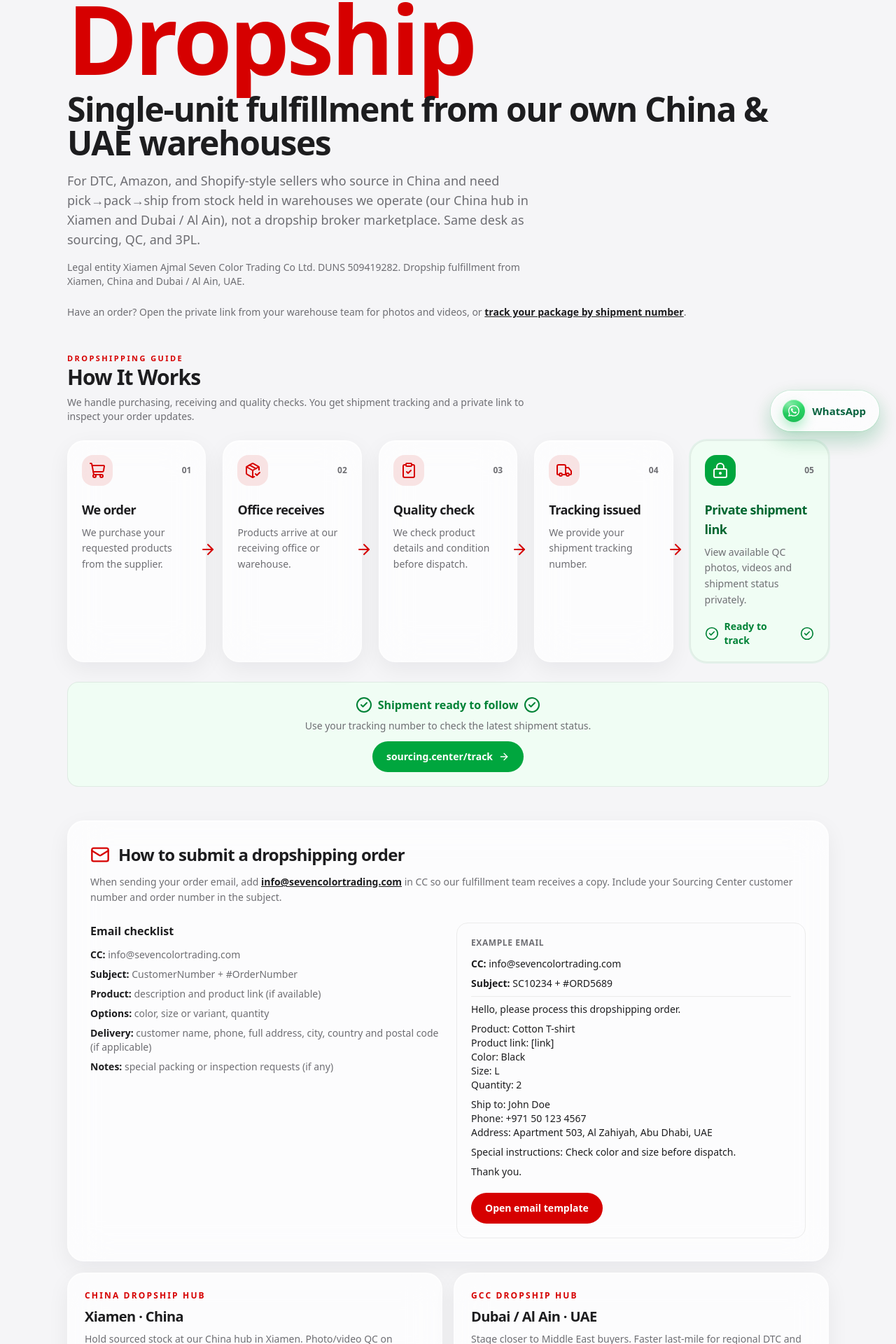
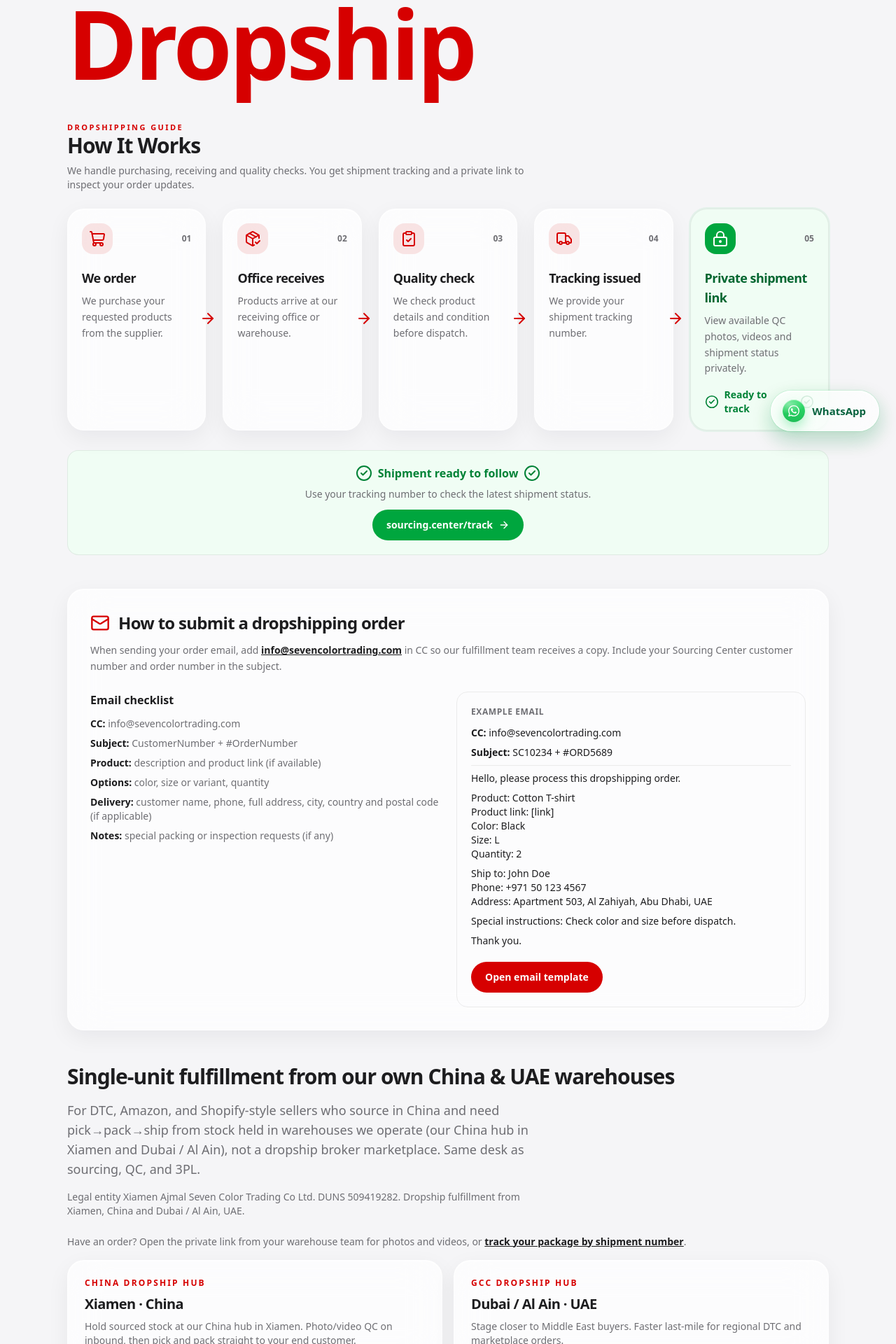
Before and after one commit to g0tPaid/sevencolortrading, a Next.js app: page /dropshipping in a window 1280 px wide. Shown: the part 160-2080 px from the top of the page at 70% size. Built offline with nearby package versions, Linux system fonts and the light colour scheme; no server answers; a web font is replaced by a local one.

Commit message:
Move single-unit fulfillment overview below email template

```diff
--- a/src/app/(marketing)/dropshipping/page.tsx
+++ b/src/app/(marketing)/dropshipping/page.tsx
@@ -3,7 +3,7 @@ import Link from "next/link";
 import { ArrowRight, ArrowDown, CheckCircle2, ClipboardCheck, Mail, PackageCheck, ShoppingCart, Truck, LockKeyhole } from "lucide-react";
 import { JsonLd } from "@/components/seo/json-ld";
 import { WhatsAppPrefill } from "@/components/layout/whatsapp-prefill";
-import { CtaBand, ServiceBadgeHero } from "@/components/shared/page-shell";
+import { CtaBand } from "@/components/shared/page-shell";
 import { Container } from "@/components/ui/primitives";
 import { company } from "@/lib/content";
 import { dropshippingFaqJsonLd, dropshippingPageJsonLd } from "@/lib/seo";
@@ -29,18 +29,7 @@ export default function DropshippingPage() {
         <p className="section-kicker">
           Seven Color Trading Co Ltd · own warehouses · not a broker
         </p>
-        <ServiceBadgeHero badge={dropshipping.eyebrow} subtitle={dropshipping.title} />
-        <p className="mt-4 max-w-2xl text-muted sm:text-lg">{dropshipping.description}</p>
-        <p className="mt-4 max-w-2xl text-sm text-muted">
-          Legal entity {company.legalNameFull}. DUNS {company.credentials.dunsNumber}. Dropship
-          fulfillment from{" "}
-          {dropshippingBenefits.map((h) => `${h.city}, ${h.country}`).join(" and ")}.
-        </p>
-
-        <p className="mt-6 text-sm text-muted">
-          Have an order? Open the private link from your warehouse team for photos and videos, or{" "}
-          <Link href="/track" className="font-semibold text-ink underline">track your package by shipment number</Link>.
-        </p>
+        <h1 className="mt-3 font-display text-[4.25rem] font-semibold leading-[0.95] tracking-tight text-accent sm:text-[7rem] lg:text-[8.5rem]">{dropshipping.eyebrow}</h1>
 
         <section className="mt-12" aria-labelledby="dropship-process">
           <div className="mb-6">
@@ -110,6 +99,22 @@ export default function DropshippingPage() {
           </div>
         </section>
 
+        <section className="mt-12" aria-labelledby="dropship-overview">
+          <h2 id="dropship-overview" className="font-display text-2xl font-semibold tracking-tight text-ink sm:text-3xl">{dropshipping.title}</h2>
+        <p className="mt-4 max-w-2xl text-muted sm:text-lg">{dropshipping.description}</p>
+        <p className="mt-4 max-w-2xl text-sm text-muted">
+          Legal entity {company.legalNameFull}. DUNS {company.credentials.dunsNumber}. Dropship
+          fulfillment from{" "}
+          {dropshippingBenefits.map((h) => `${h.city}, ${h.country}`).join(" and ")}.
+        </p>
+
+        <p className="mt-6 text-sm text-muted">
+          Have an order? Open the private link from your warehouse team for photos and videos, or{" "}
+          <Link href="/track" className="font-semibold text-ink underline">track your package by shipment number</Link>.
+        </p>
+
+        </section>
+
         <div className="mt-4 grid gap-4 sm:grid-cols-2">
           {dropshippingBenefits.map((hub) => (
             <article key={hub.city} className="glass-card rounded-[1.5rem] p-6">
```
